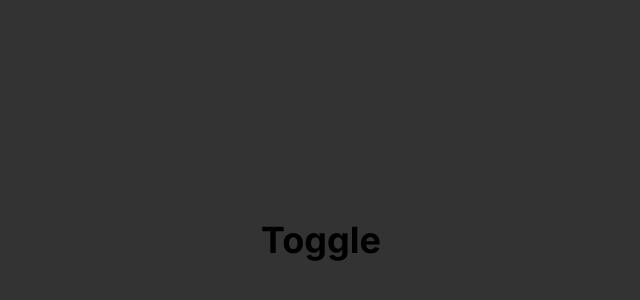
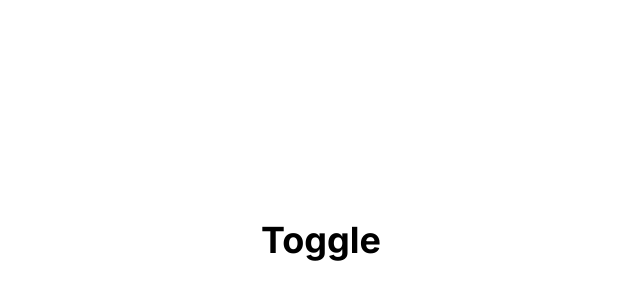
Before and after one commit to evanryuu/tw-dark-usecase, a Next.js app: page / in a window 1280 px wide. Shown: the part 160-460 px from the top of the page, without its empty margins (319-959 px from the left). Built offline with nearby package versions, Linux system fonts and the light colour scheme.

Commit message:
feat: solution 3 - theme-invert

```diff
--- a/src/app/globals.css
+++ b/src/app/globals.css
@@ -2,12 +2,16 @@
 @tailwind components;
 @tailwind utilities;
 
-.bg-theme {
-  @apply bg-white dark:bg-black;
+:root {
+  --theme-color: white;
+  --theme-color-invert: black;
 }
 
-.text-theme {
-  @apply text-black dark:text-white;
+@media (prefers-color-scheme: dark) {
+  :root {
+    --theme-color: black;
+    --theme-color-invert: white;
+}
 }
 
 .main {
--- a/src/app/page.tsx
+++ b/src/app/page.tsx
@@ -1,6 +1,6 @@
 export default function Home() {
   return (
-    <main className="main bg-test text-theme">
+    <main className="main bg-theme text-theme-invert">
       <button className="btn">Toggle</button>
     </main>
   )
--- a/tailwind.config.ts
+++ b/tailwind.config.ts
@@ -9,7 +9,8 @@ const config: Config = {
   theme: {
     extend: {
       colors: {
-        test: '#333333',
+        'theme': 'var(--theme-color)',
+        'theme-invert': 'var(--theme-color-invert)'
       },
       backgroundImage: {
         'gradient-radial': 'radial-gradient(var(--tw-gradient-stops))',
```
